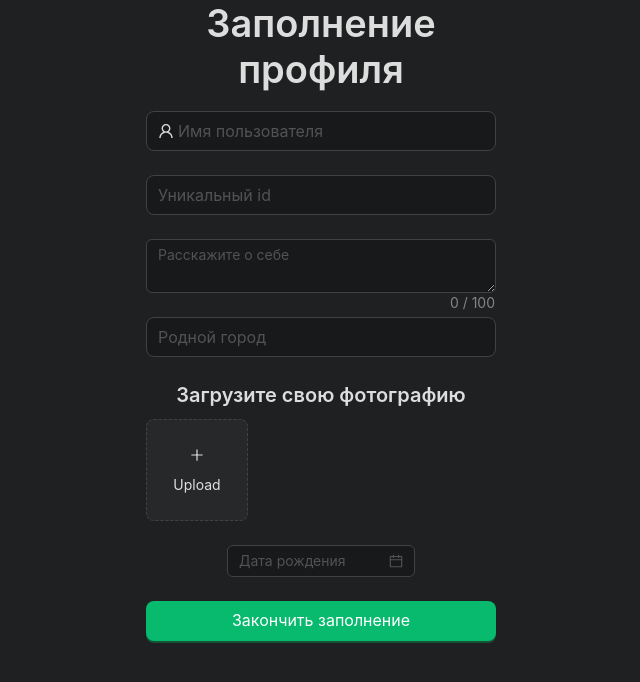
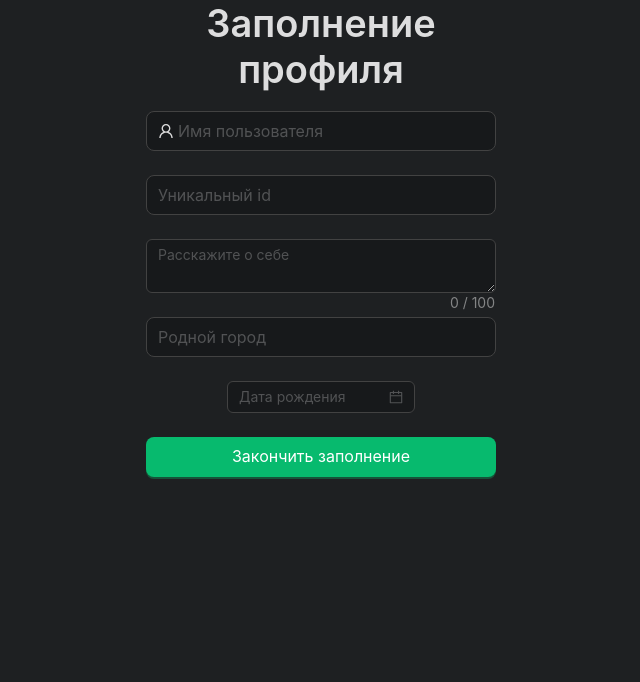
Before and after one commit to xddprog/messenger, a React (Vite) app in the folder frontend/: page /setting in a window 1280 px wide. Shown: the top 682 px of the page, without its empty margins (319-959 px from the left). Built offline with nearby package versions, Linux system fonts and the light colour scheme.

Commit message:
refactor: delete upload

```diff
--- a/frontend/src/components/forms/SettingForm.jsx
+++ b/frontend/src/components/forms/SettingForm.jsx
@@ -1,5 +1,5 @@
-import { Button, Form, Input, Typography, Upload, DatePicker } from 'antd';
-import { UserOutlined, PlusOutlined } from '@ant-design/icons';
+import { Button, Form, Input, Typography, DatePicker } from 'antd';
+import { UserOutlined } from '@ant-design/icons';
 
 export default function SettingFormUser() {
 	const form = Form.useForm();
@@ -69,29 +69,7 @@ export default function SettingFormUser() {
 				>
 					<Input placeholder='Родной город ' size={'large'} />
 				</Form.Item>
-				<Form.Item className='flex flex-col ' valuePropName='fileList'>
-					<Typography.Title level={4}>
-						Загрузите свою фотографию
-					</Typography.Title>
-					<Upload listType='picture-card'>
-						<button
-							style={{
-								border: 0,
-								background: 'none',
-							}}
-							type='button'
-						>
-							<PlusOutlined />
-							<div
-								style={{
-									marginTop: 8,
-								}}
-							>
-								Upload
-							</div>
-						</button>
-					</Upload>
-				</Form.Item>
+
 				<Form.Item className='w-full' name='date-picker' label='' {...config}>
 					<DatePicker placeholder='Дата рождения' />
 				</Form.Item>
```
